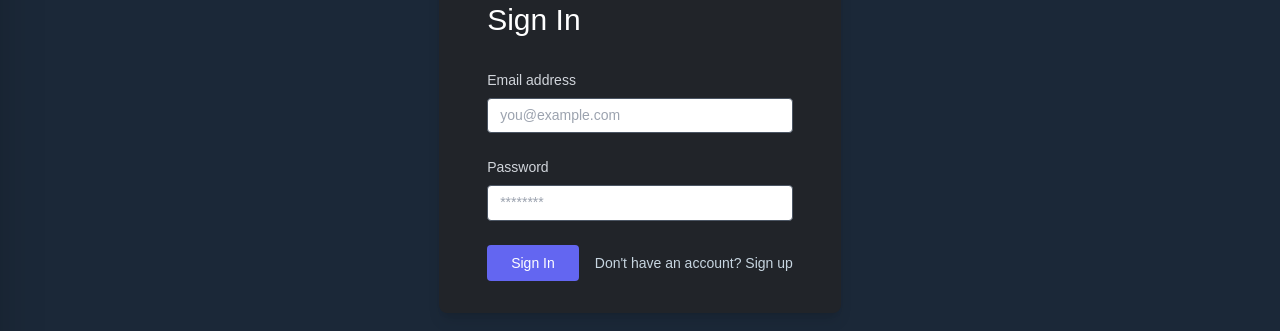
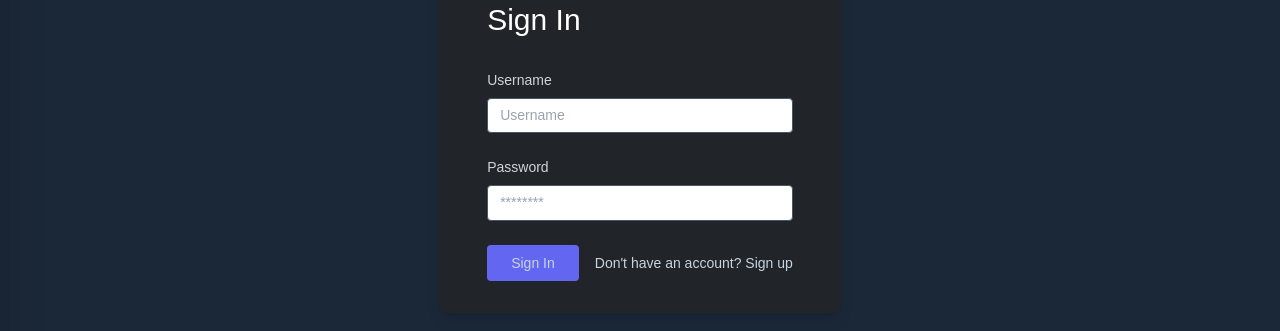
Before and after one commit to CarlNoe/steam-library, a React (Vite) app: page /SignIn in a window 1280 px wide. Shown: the part 323-654 px from the top of the page. Built offline with nearby package versions, Linux system fonts and the light colour scheme.

Commit message:
form-not-finished

```diff
--- a/src/api/apiUtils.ts
+++ b/src/api/apiUtils.ts
@@ -1,6 +1,7 @@
 import { RawGameData, GameDataForTiles } from '../types/gameTypes';
 
 export interface RawApiData {
+	status: number;
 	_index: string;
 	_id: string;
 	_score: number;
--- a/src/api/insertUserApi.ts
+++ /dev/null
@@ -1,25 +0,0 @@
-import { handleResponse } from './apiUtils';
-
-const API_BASE_URL = 'http://localhost:8080';
-
-interface UserData {
-	mail: string;
-	username: string;
-	password: string;
-}
-
-export default function insertUserToElasticSearch(data: UserData) {
-	const requestOptions = {
-		method: 'POST',
-		headers: { 'Content-Type': 'application/json' },
-		body: JSON.stringify(data),
-	};
-	const url = `${API_BASE_URL}/user/register`;
-
-	return fetch(url, requestOptions)
-		.then(handleResponse)
-		.catch((error: Error) => {
-			// Specify the type of the error parameter
-			throw error;
-		});
-}
--- a/src/features/SignIn/signInForm.tsx
+++ b/src/features/SignIn/signInForm.tsx
@@ -2,36 +2,31 @@ import { useState } from 'react';
 import { Link } from 'react-router-dom';
 
 function SignInForm() {
-	const [email, setEmail] = useState('');
+	const [username, setUsername] = useState('');
 	const [password, setPassword] = useState('');
-
-	const handleSubmit = (e: { preventDefault: () => void }) => {
-		e.preventDefault();
-		// Handle sign-in submission here
-	};
 
 	return (
 		<div className="flex  min-h-screen items-center justify-center">
 			<div className="rounded-lg bg-steam-grey px-12 py-8 shadow-lg">
 				<h1 className="mb-8 text-3xl font-medium text-white">Sign In</h1>
-				<form onSubmit={handleSubmit}>
+				<form method="POST" action="http://localhost:8080/user/login">
 					<div className="mb-6">
 						<label
-							htmlFor="email"
+							htmlFor="username"
 							className="mb-2 block font-medium text-gray-300"
 						>
-							Email address
+							Username
 						</label>
 						<input
-							aria-label="Email address"
-							id="email"
-							name="email"
-							type="email"
+							aria-label="Username"
+							id="username"
+							name="username"
+							type="text"
 							required
-							value={email}
-							onChange={(e) => setEmail(e.target.value)}
-							className="w-full appearance-none rounded border border-gray-600 px-3 py-2 leading-tight text-white focus:border-indigo-500 focus:outline-none"
-							placeholder="you@example.com"
+							value={username}
+							onChange={(e) => setUsername(e.target.value)}
+							className="w-full appearance-none rounded border border-gray-600 px-3 py-2 leading-tight text-black focus:border-indigo-500 focus:outline-none"
+							placeholder="Username"
 						/>
 					</div>
 					<div className="mb-6">
@@ -49,14 +44,14 @@ function SignInForm() {
 							required
 							value={password}
 							onChange={(e) => setPassword(e.target.value)}
-							className="w-full appearance-none rounded border border-gray-600 px-3 py-2 leading-tight text-white focus:border-indigo-500 focus:outline-none"
+							className="w-full appearance-none rounded border border-gray-600 px-3 py-2 leading-tight text-black focus:border-indigo-500 focus:outline-none"
 							placeholder="********"
 						/>
 					</div>
 					<div className="flex items-center justify-between">
 						<button
 							type="submit"
-							className="focus:shadow-outline-indigo rounded bg-indigo-500 px-6 py-2 font-medium text-white hover:bg-indigo-400 focus:outline-none"
+							className="focus:shadow-outline-indigo rounded bg-indigo-500 px-6 py-2 font-medium  hover:bg-indigo-400 focus:outline-none"
 						>
 							Sign In
 						</button>
--- a/src/features/SignUp/signUpForm.tsx
+++ b/src/features/SignUp/signUpForm.tsx
@@ -1,28 +1,10 @@
 import { useState } from 'react';
 import { Link } from 'react-router-dom';
-import { RawApiData } from '../../api/apiUtils';
-import { insertUserToElasticSearch } from '../../api/insertUserApi';
 
 function SignUpForm() {
 	const [mail, setMail] = useState('');
 	const [username, setUsername] = useState('');
 	const [password, setPassword] = useState('');
-
-	function handleSubmit(e: React.FormEvent<HTMLFormElement>) {
-		e.preventDefault();
-
-		const data = {
-			mail,
-			username,
-			password,
-		};
-
-		insertUserToElasticSearch(data)
-			.then((responseData: RawApiData[]) => responseData)
-			.catch((error: Error) => {
-				throw error;
-			});
-	}
 
 	return (
 		<div className="flex min-h-screen items-center justify-center">
@@ -30,18 +12,18 @@ function SignUpForm() {
 				<h1 className="mb-8 text-3xl font-medium text-white">
 					Create an account
 				</h1>
-				<form onSubmit={handleSubmit}>
+				<form method="POST" action="http://localhost:8080/user/register">
 					<div className="mb-6">
 						<label
-							htmlFor="email"
+							htmlFor="mail"
 							className="mb-2 block font-medium text-gray-300"
 						>
 							Email address
 						</label>
 						<input
 							aria-label="Email address"
-							id="email"
-							name="email"
+							id="mail"
+							name="mail"
 							type="email"
 							required
 							value={mail}
@@ -93,7 +75,7 @@ function SignUpForm() {
 							type="submit"
 							className="focus:shadow-outline-indigo rounded bg-indigo-500 px-6 py-2 font-medium text-white hover:bg-indigo-400 focus:outline-none"
 						>
-							Sign Up
+							<Link to="/SignIn">Sign Up</Link>
 						</button>
 						<Link
 							to="/SignIn"
```
Also changed, not shown: 1 other file (tests, documents, lock files or other folders).
